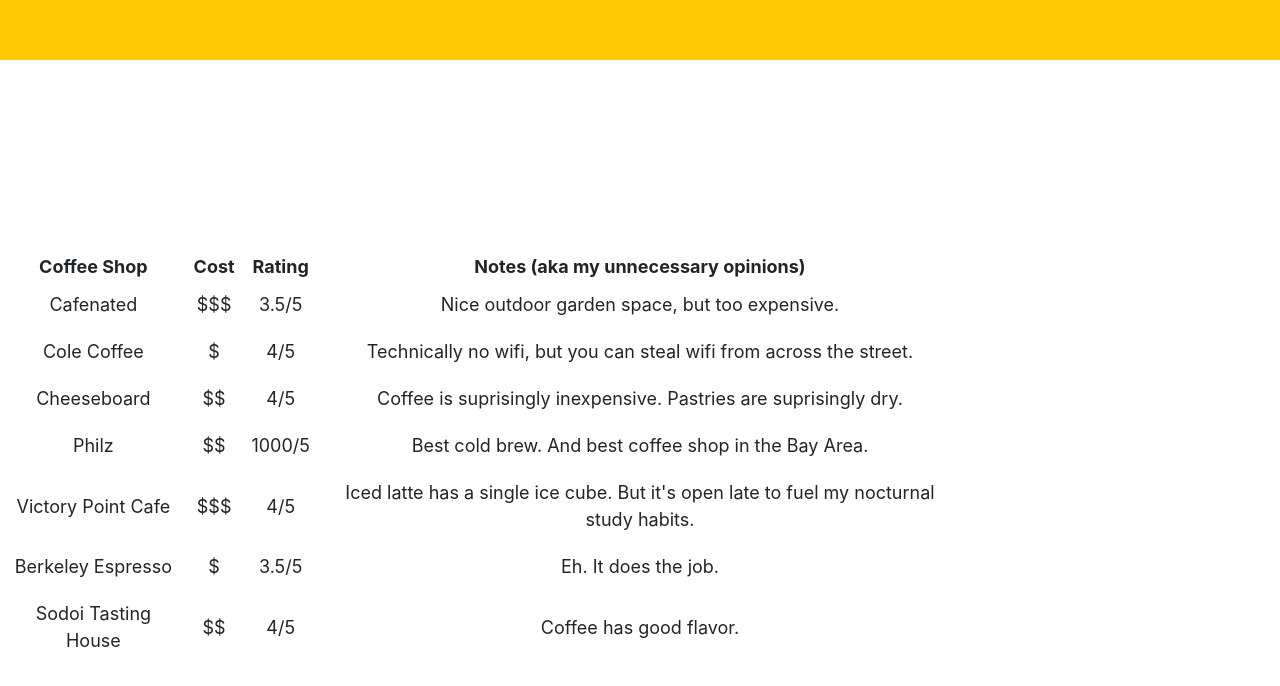
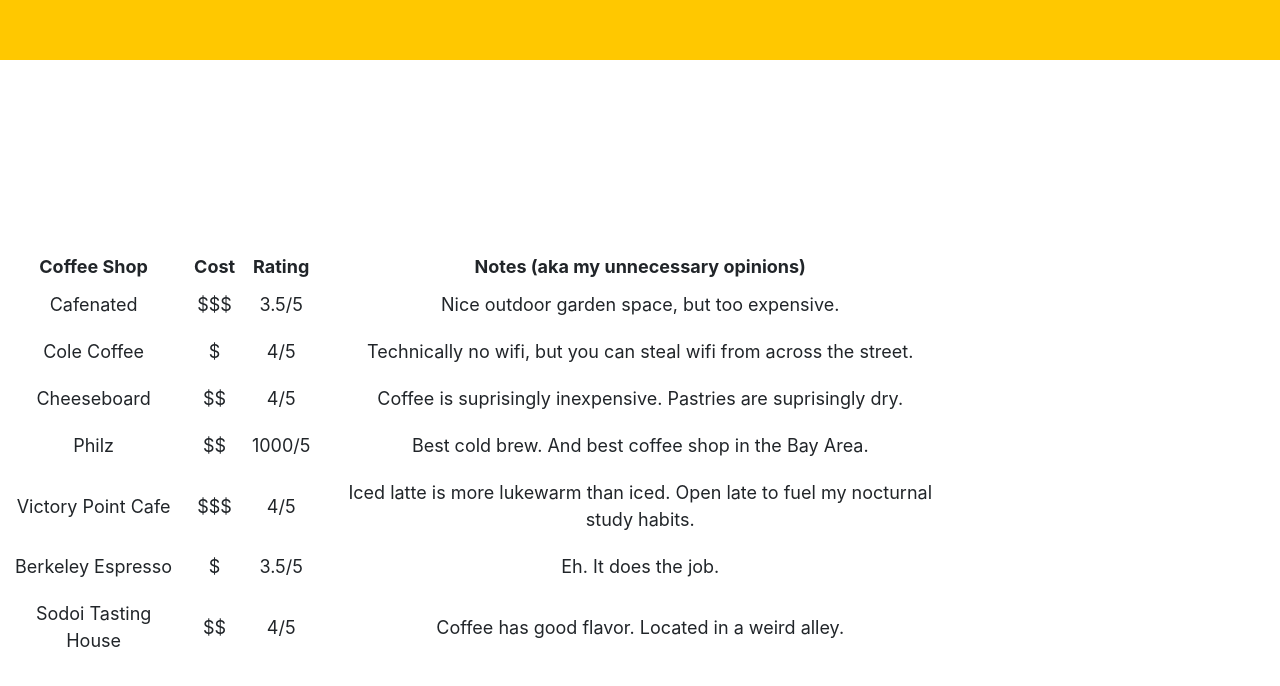
Before and after one commit to 15isabelm/15isabelm.github.io, a plain HTML site: page list.html in a window 1280 px wide. Shown: the part 468-1154 px from the top of the page. Drawn offline with Linux system fonts and the light colour scheme.

Commit message:
Commit 6

```diff
--- a/list_data.json
+++ b/list_data.json
@@ -28,7 +28,7 @@
 			"Coffee Shop": "Victory Point Cafe",
 			"Cost": "$$$",
 			"Rating": "4/5",
-			"Notes (aka my unnecessary opinions)": "Iced latte has a single ice cube. But it's open late to fuel my nocturnal study habits."
+			"Notes (aka my unnecessary opinions)": "Iced latte is more lukewarm than iced. Open late to fuel my nocturnal study habits."
 		},
 		{
 			"Coffee Shop": "Berkeley Espresso",
@@ -40,7 +40,7 @@
 			"Coffee Shop": "Sodoi Tasting House",
 			"Cost": "$$",
 			"Rating": "4/5",
-			"Notes (aka my unnecessary opinions)": "Coffee has good flavor."
+			"Notes (aka my unnecessary opinions)": "Coffee has good flavor. Located in a weird alley."
 		}
 	]
 }
```
Also changed, not shown: index.html (+1 -1 lines).
